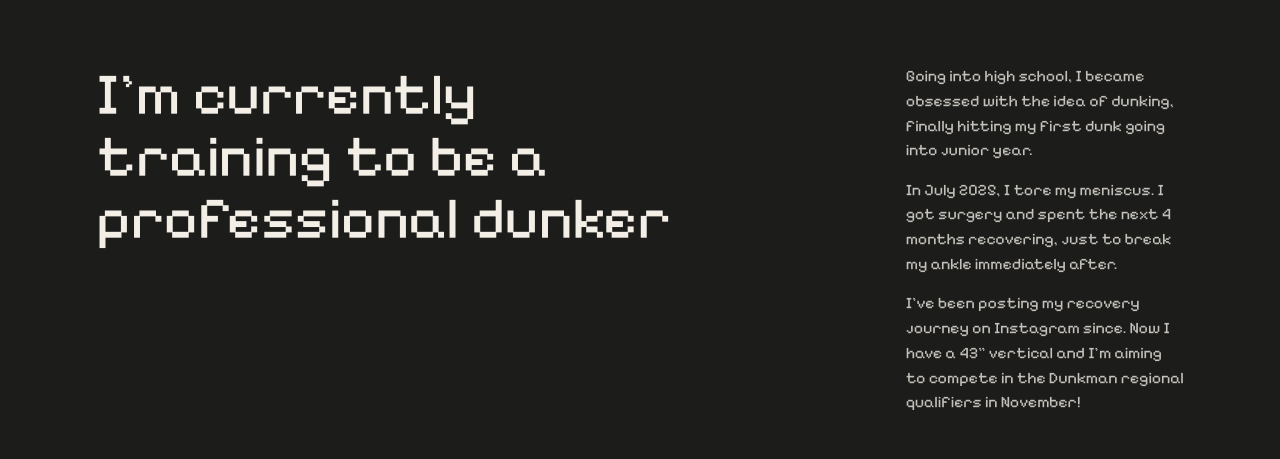
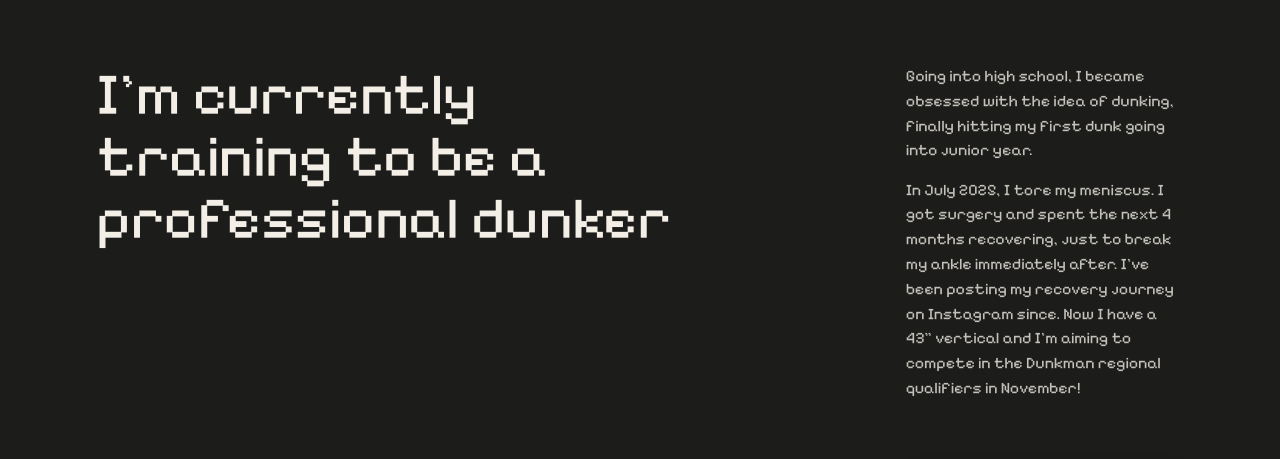
Before and after one commit to dylsub/personal-website, a Next.js app: page / in a window 1280 px wide. Shown: the top 459 px of the page. Built offline with nearby package versions, Linux system fonts and the light colour scheme; grey boxes are pictures that could not be loaded.

Commit message:
Merge intro into two paragraphs
Co-Authored-By: Claude Opus 5.5 <noreply@anthropic.com>

```diff
--- a/src/content/intro.ts
+++ b/src/content/intro.ts
@@ -2,7 +2,6 @@ export const intro = {
   heading: "I'm currently training to be a professional dunker",
   body: [
     "Going into high school, I became obsessed with the idea of dunking, finally hitting my first dunk going into junior year.",
-    "In July 2025, I tore my meniscus. I got surgery and spent the next 4 months recovering, just to break my ankle immediately after.",
-    'I\'ve been posting my recovery journey on Instagram since. Now I have a 43" vertical and I\'m aiming to compete in the Dunkman regional qualifiers in November!',
+    'In July 2025, I tore my meniscus. I got surgery and spent the next 4 months recovering, just to break my ankle immediately after. I\'ve been posting my recovery journey on Instagram since. Now I have a 43" vertical and I\'m aiming to compete in the Dunkman regional qualifiers in November!',
   ],
 };
```
